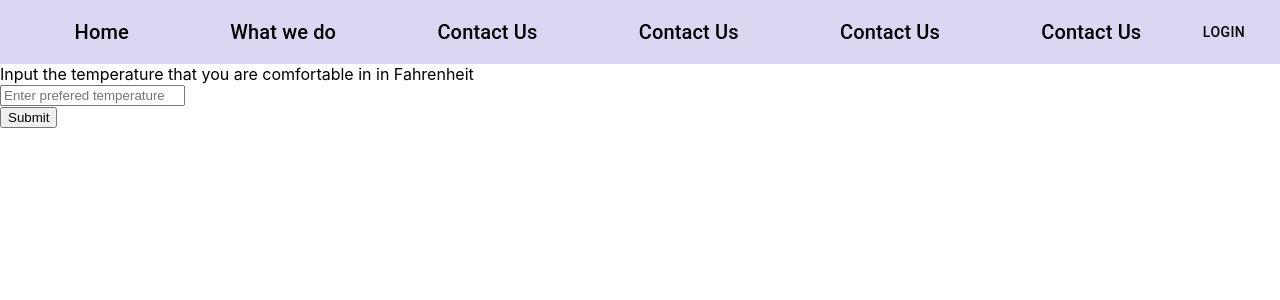
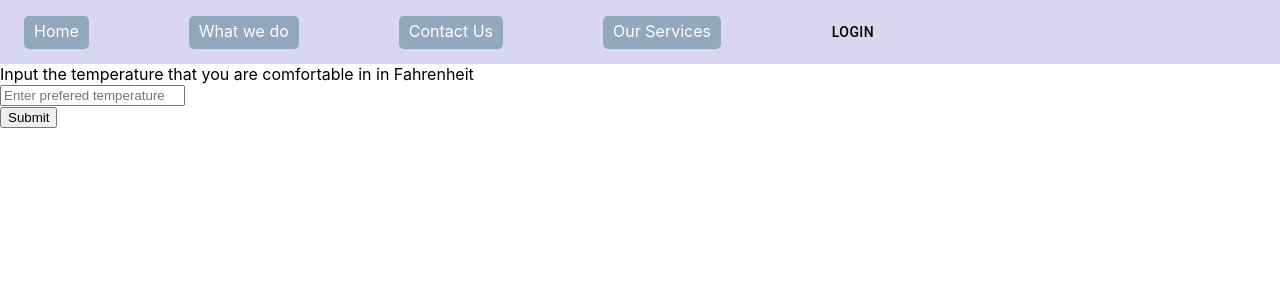
Before and after one commit to joshuajy03/purdueweather, a React (Create React App) app: page /#/ in a window 1280 px wide. Shown: the top 300 px of the page. Built offline with nearby package versions, Linux system fonts and the light colour scheme.

Commit message:
some css

```diff
--- a/src/components/NavBar.jsx
+++ b/src/components/NavBar.jsx
@@ -14,24 +14,19 @@ function NavBar() {
     <Box sx={{ flexGrow: 1 }}>
       <AppBar position="static" class="testClass">
         <Toolbar>
-          <Typography variant="h6" component="div" sx={{ flexGrow: 1 }}>
+          <Typography variant="h6" class="navbar_buttons" component="div" sx={{ flexGrow: 1 }}>
             Home
           </Typography>
-          <Typography variant="h6" component="div" sx={{ flexGrow: 1 }}>
+          <Typography variant="h6" class="navbar_buttons" component="div" sx={{ flexGrow: 1 }}>
             What we do
           </Typography>
-          <Typography variant="h6" component="div" sx={{ flexGrow: 1 }}>
+          <Typography variant="h6" class="navbar_buttons" component="div" sx={{ flexGrow: 1 }}>
             Contact Us
           </Typography>
-          <Typography variant="h6" component="div" sx={{ flexGrow: 1 }}>
-            Contact Us
+          <Typography variant="h6" class="navbar_buttons" component="div" sx={{ flexGrow: 1 }}>
+            Our Services
           </Typography>
-          <Typography variant="h6" component="div" sx={{ flexGrow: 1 }}>
-            Contact Us
-          </Typography>
-          <Typography variant="h6" component="div" sx={{ flexGrow: 1 }}>
-            Contact Us
-          </Typography>
+
           <Button color="inherit">Login</Button>
         </Toolbar>
       </AppBar>
--- a/src/components/WebPage.css
+++ b/src/components/WebPage.css
@@ -2,3 +2,12 @@
 {
    background-color: #D9D7F1;
 }
+.navbar_buttons
+{
+  border-radius: 5px;
+        color: white;
+        background-color: #92A9BD;
+        padding: 5px 10px 8px 10px;
+        margin-right: 100px;
+
+}
```
